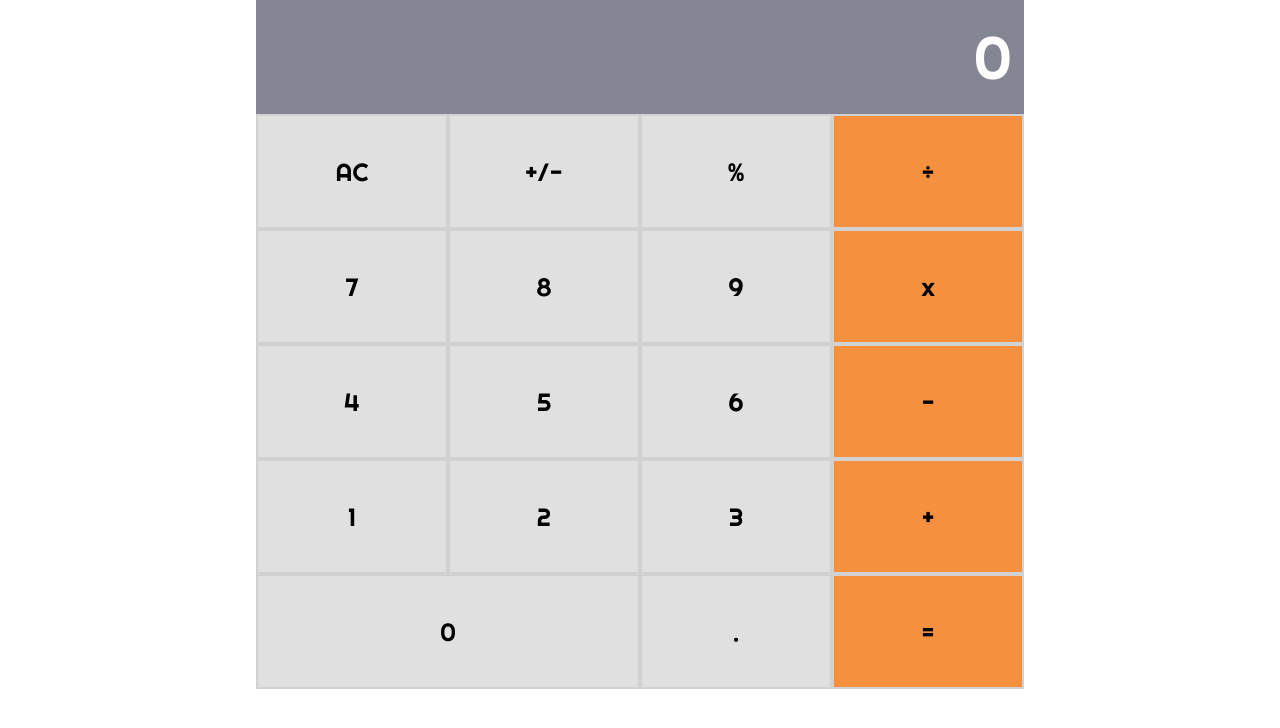
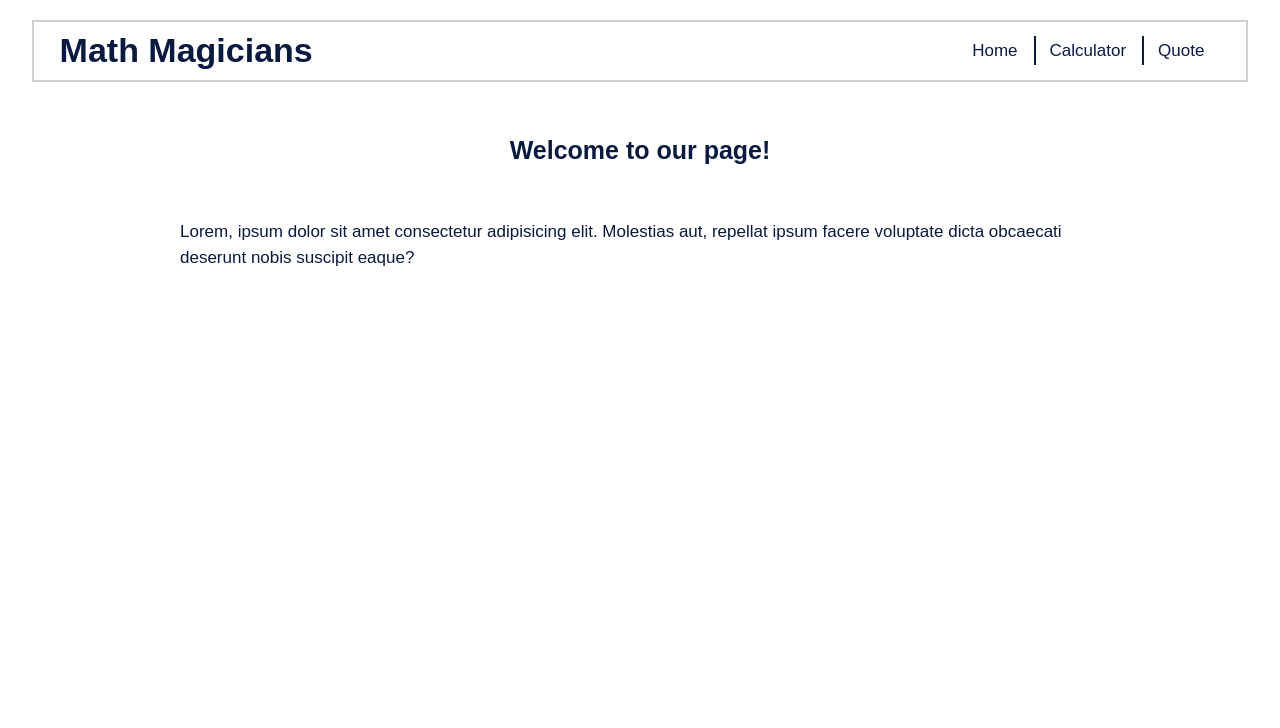
Before and after one commit to Alfredbis29/Math-Magicians2, a React (Create React App) app: page / in a window 1280 px wide. Shown: the top 728 px of the page. Built offline with nearby package versions, Linux system fonts and the light colour scheme.

Commit message:
add full webproject

```diff
--- a/package.json
+++ b/package.json
@@ -11,6 +11,7 @@
     "prop-types": "^15.8.1",
     "react": "^18.1.0",
     "react-dom": "^18.1.0",
+    "react-router-dom": "^6.3.0",
     "react-scripts": "5.0.1",
     "web-vitals": "^2.1.4"
   },
--- a/src/App.js
+++ b/src/App.js
@@ -1,9 +1,17 @@
-/* eslint-disable react/prefer-stateless-function */
-import { Component } from 'react';
-import Calculator from './components/Calculator';
+import { BrowserRouter as Router, Routes, Route } from 'react-router-dom';
 
-export default class App extends Component {
-  render() {
-    return <Calculator />;
-  }
+import Home from './Home';
+import Calculator from './Calculator';
+import Quote from './Quote';
+
+export default function App() {
+  return (
+    <Router>
+      <Routes>
+        <Route path="/" element={<Home />} />
+        <Route path="/calculator" element={<Calculator />} />
+        <Route path="/qoute" element={<Quote />} />
+      </Routes>
+    </Router>
+  );
 }
--- /dev/null
+++ b/src/Calculator.js
@@ -0,0 +1,18 @@
+import Header from './components/Header';
+import Calc from './components/Calc';
+
+export default function Calculator() {
+  return (
+    <>
+      <Header />
+      <div className="display_sec">
+        <div className="container">
+          <div className="flexin">
+            <h2 className="title">Let&apos;s do some math!</h2>
+            <Calc />
+          </div>
+        </div>
+      </div>
+    </>
+  );
+}
--- /dev/null
+++ b/src/Home.js
@@ -0,0 +1,20 @@
+import Header from './components/Header';
+
+export default function Home() {
+  return (
+    <>
+      <Header />
+
+      <div className="display_sec">
+        <div className="container">
+          <h2 className="title">Welcome to our page!</h2>
+          <p>
+            Lorem, ipsum dolor sit amet consectetur adipisicing elit. Molestias
+            aut, repellat ipsum facere voluptate dicta obcaecati deserunt nobis
+            suscipit eaque?
+          </p>
+        </div>
+      </div>
+    </>
+  );
+}
--- /dev/null
+++ b/src/Quote.js
@@ -0,0 +1,18 @@
+import Header from './components/Header';
+
+export default function Quote() {
+  return (
+    <>
+      <Header />
+
+      <div className="display_sec">
+        <div className="container">
+          <h2 className="title">
+            Mathematics or algorithms: is not about numbers, equations,
+            computations, it is about understanding. -William Paul Thurston
+          </h2>
+        </div>
+      </div>
+    </>
+  );
+}
--- a/src/components/Button.js
+++ b/src/components/Button.js
@@ -1,4 +1,3 @@
-/* eslint-disable react/prefer-stateless-function */
 import React from 'react';
 import { PropTypes } from 'prop-types';
 
--- /dev/null
+++ b/src/components/Header.js
@@ -0,0 +1,22 @@
+import { Link } from 'react-router-dom';
+
+export default function Header() {
+  return (
+    <header className="header">
+      <div className="nav_bar">
+        <h1>Math Magicians</h1>
+        <ul className="nav_items">
+          <li>
+            <Link to="/">Home</Link>
+          </li>
+          <li>
+            <Link to="/calculator">Calculator</Link>
+          </li>
+          <li>
+            <Link to="/qoute">Quote</Link>
+          </li>
+        </ul>
+      </div>
+    </header>
+  );
+}
--- a/src/index.css
+++ b/src/index.css
@@ -3,34 +3,115 @@
 /* variables */
 :root {
   --radius: 13;
-  --grey: #858694;
+  --grey: #3a83a5;
   --white: #fff;
   --primary: #f5913e;
   --secondary: #e0e0e0;
   --border: 2px solid #d1d1d1;
   --trans: all 0.1s ease-in;
-  --font: 'Righteous', cursive;
+  --dark: #091a40;
+  --font: sans-serif;
 }
 
 /* resets */
-html {
-  font-size: 62.5%;
+*,
+::after,
+::before {
+  margin: 0;
+  padding: 0;
   box-sizing: border-box;
 }
 
-*,
-*::before,
-*::after {
-  margin: 0;
-  padding: 0;
-  box-sizing: inherit;
+/* general */
+body {
+  line-height: 1.5;
+  font-size: 17px;
+  font-weight: normal;
+  font-family: var(--font);
+  color: var(--dark);
 }
 
-body {
-  line-height: 1.5;
-  font-family: var(--font);
+a {
+  text-decoration: none;
+  color: var(--dark);
+  transition: var(--trans);
 }
 
+a:hover {
+  color: var(--primary);
+}
+
+/* header */
+
+.header {
+  padding: 0 1.6rem;
+  border: var(--border);
+  border-radius: var(--radius);
+  width: 95%;
+  margin: 0 auto;
+  margin-top: 20px;
+}
+
+.header .nav_bar {
+  display: flex;
+  width: 100%;
+  align-items: center;
+  justify-content: space-between;
+}
+
+.header .nav_bar .nav_brand:hover {
+  color: var(--dark);
+}
+
+.header .nav_bar .nav_items {
+  display: flex;
+  list-style: none;
+  position: relative;
+}
+
+.header .nav_bar .nav_items li:not(:first-child)::after {
+  content: '';
+  width: 2px;
+  background: var(--dark);
+  height: 50%;
+  position: absolute;
+  top: 25%;
+}
+
+.header .nav_bar .nav_items li a {
+  padding: 1rem 1rem;
+  display: block;
+  position: relative;
+}
+
+/* grid */
+.display_sec {
+  min-height: calc(100vh - 60px);
+  width: 100%;
+  display: flex;
+  align-items: flex-start;
+  justify-content: center;
+  position: relative;
+}
+
+.container {
+  max-width: 920px;
+  width: 100%;
+  margin: 0 5%;
+}
+
+.title {
+  font-size: 25px;
+  text-align: center;
+  margin: 50px 0;
+}
+
+/* home */
+p {
+  margin-bottom: 10px;
+}
+
+/* calculator */
 .calculator {
   max-width: 60%;
   margin: 0 auto;
```
Also changed, not shown: src/components/Calc.js (renamed from src/components/Calculator.js, +2 -6 lines), 1 other file (tests, documents, lock files or other folders).
